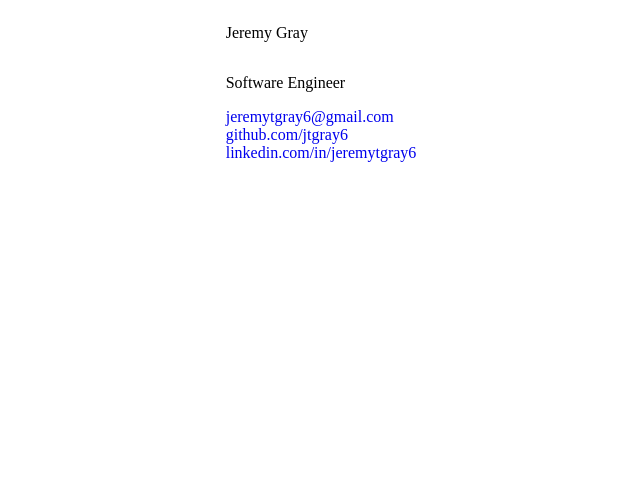
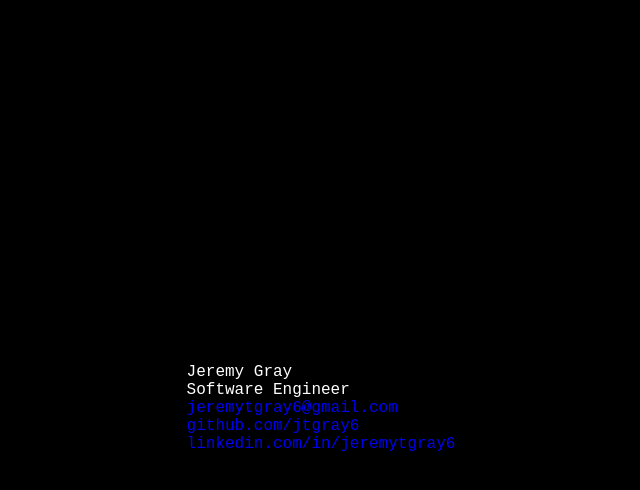
Before and after one commit to jtgray6/jtgray6.github.io, a plain HTML site: page index.html in a window 1280 px wide. Shown: the whole page, without its empty margins (319-959 px from the left). Drawn offline with Linux system fonts and the light colour scheme.

Commit message:
Update index.html

```diff
--- a/index.html
+++ b/index.html
@@ -6,15 +6,25 @@
     <meta name="viewport" content="width=device-width,initial-scale=1.0">
     <title>Jeremy Gray's Portfolio</title>
     <style type="text/css">
+
+
       body {
+       height: 100vh;
+       background-color: black;
+       color: white;
        display: flex;
        justify-content: center;
        align-items: center;
+       font-family: 'Inconsolata', monospace;
       }
 
       main {
        display: flex;
        flex-direction: column;
+      }
+
+      p {
+       margin: 0;
       }
 
       a {
```
